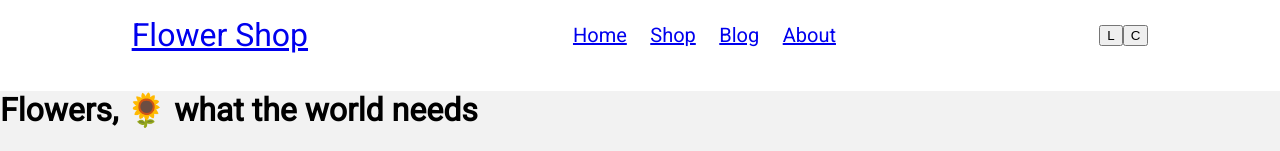
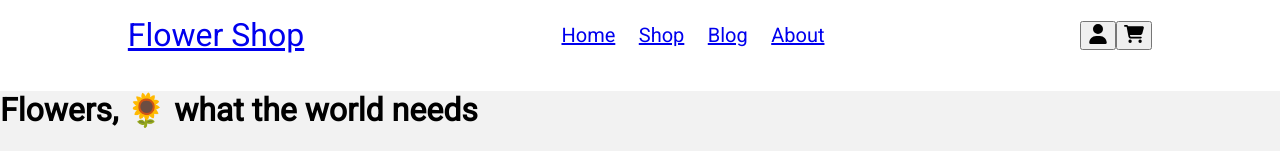
Before and after one commit to Nadia-HPoe/FlowerShop-build, a React app: page / in a window 1280 px wide. Shown: the top 151 px of the page. Built offline with nearby package versions, Linux system fonts and the light colour scheme.

Commit message:
creating component icons

```diff
--- /dev/null
+++ b/src/components/icons/Icons.jsx
@@ -0,0 +1,18 @@
+import React from 'react';
+import IconsSVG from './icons.svg';
+
+function Icons({ name, color, size, className }) {
+  return (
+    <svg
+      className={`icon icon-${name} ${className}`}
+      fill={color}
+      stroke={color}
+      width={size}
+      height={size}
+    >
+      <use xlinkHref={`${IconsSVG}#icon-${name}`} />
+    </svg>
+  );
+}
+
+export { Icons };
--- /dev/null
+++ b/src/components/icons/index.jsx
@@ -0,0 +1,2 @@
+import { Icons } from './Icons';
+export { Icons };
--- a/src/components/layout/Navbar/index.jsx
+++ b/src/components/layout/Navbar/index.jsx
@@ -1,4 +1,5 @@
 import React from 'react';
+import { Icons } from '../../icons/Icons';
 import './navbar.scss';
 
 function Navbar() {
@@ -34,8 +35,13 @@ function Navbar() {
           </ul>
         </nav>
         <div className="header__button">
-          <button className="header__login">L</button>
-          <button className="header__card">C</button>
+          <button className="header__login">
+            <Icons name="login" color="black" size="20" />
+          </button>
+          <button className="header__card">
+            {' '}
+            <Icons name="cart" color="black" size="20" />
+          </button>
         </div>
       </div>
     </header>
```
Also changed, not shown: src/components/icons/icons.svg (added).
